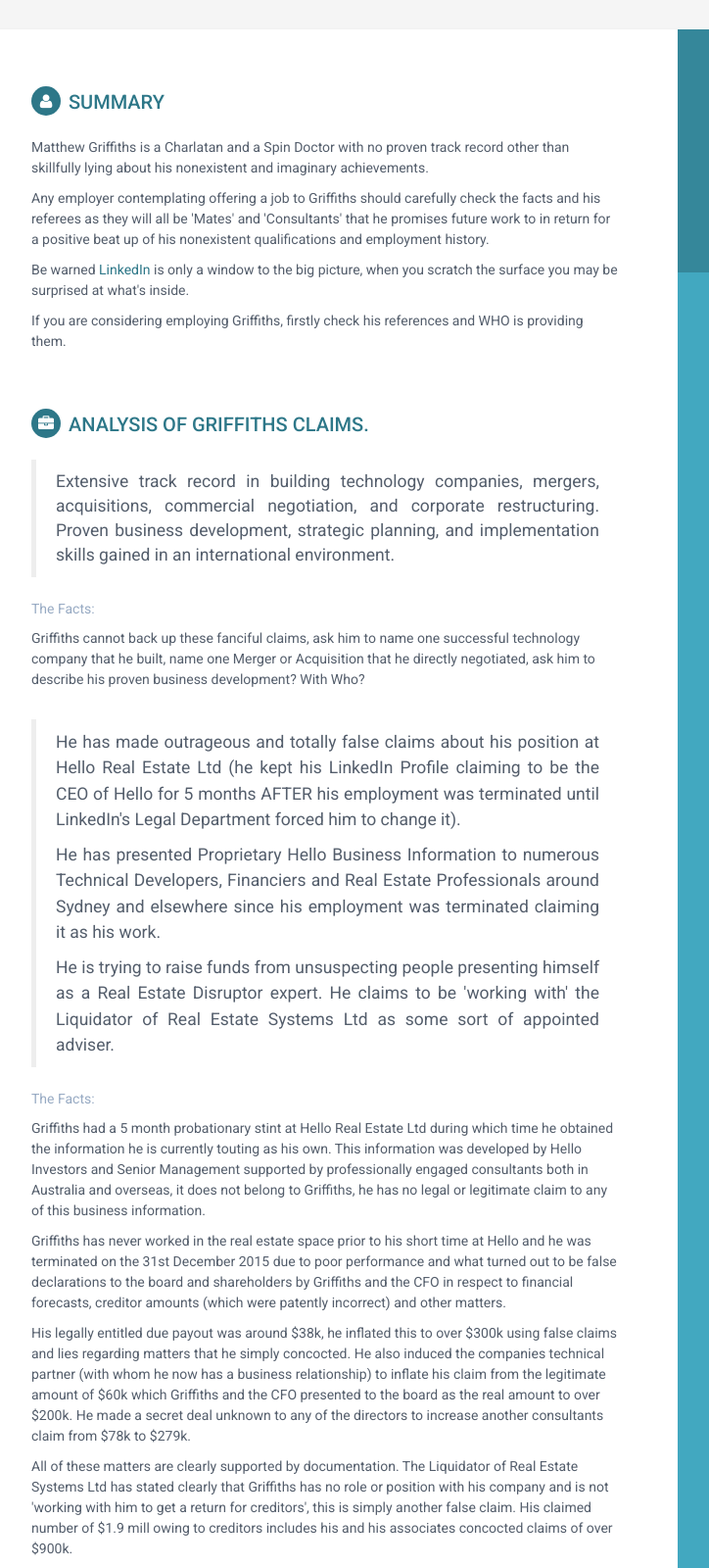
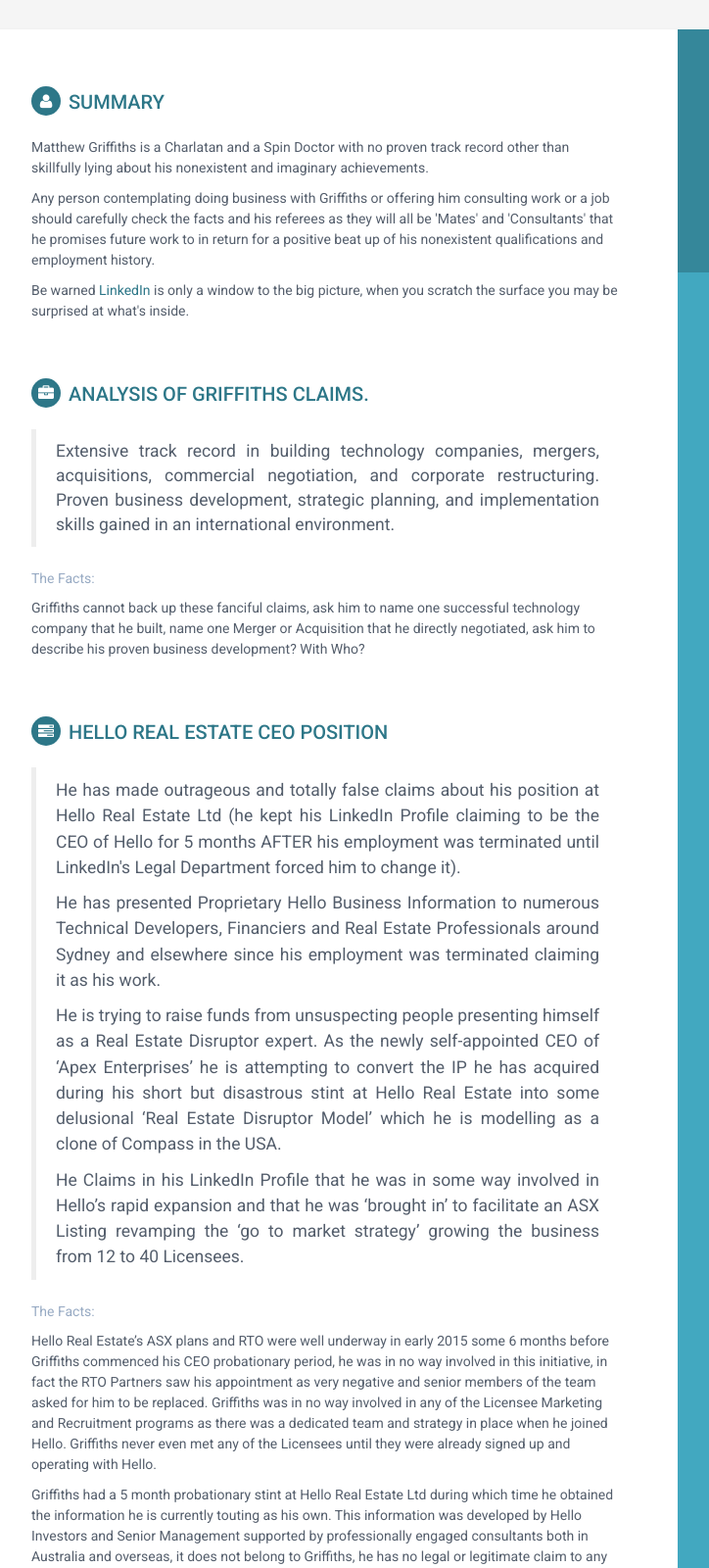
Before and after one commit to matthew-griffiths-sydney/matthew-griffiths-sydney.github.io, a plain HTML site: page index.html in a window 1280 px wide. Shown: the top 1600 px of the page at 98% size, 188-912 px from the left. Drawn offline with Linux system fonts and the light colour scheme.

Commit message:
second commit

```diff
--- a/index.html
+++ b/index.html
@@ -56,14 +56,14 @@
                         Matthew Griffiths is a Charlatan and a Spin Doctor with no proven track record other than skillfully lying about his nonexistent and imaginary achievements.
                     </p>
                     <P>
-                        Any employer contemplating offering a job to Griffiths should carefully check the facts and his referees as they will all be 'Mates' and 'Consultants' that he promises future work to in return for a positive beat up of his nonexistent qualifications and employment history.
+                        Any person contemplating doing business with Griffiths or offering him consulting work or a job should carefully check the facts and his referees as they will all be 'Mates' and 'Consultants' that he promises future work to in return for a positive beat up of his nonexistent qualifications and employment history.
                     </P>
                     <p>
                         Be warned <a href="https://www.linkedin.com/in/mtgriffiths" target="_blank">LinkedIn</a> is only a window to the big picture, when you scratch the surface you may be surprised at what's inside.
                     </p>
-                    <p>
+                   <!--  <p>
                         If you are considering employing Griffiths, firstly check his references and WHO is providing them.
-                    </p>
+                    </p> -->
 
                 </div><!--//summary-->
             </section><!--//section-->
@@ -80,12 +80,20 @@
                             <!-- <h3 class="job-title">Lead Developer</h3>
                             <div class="time">2015 - Present</div> -->
                         </div><!--//upper-row-->
+
                         <div class="company">The Facts:</div>
                     </div><!--//meta-->
                     <div class="details">
                         <p>Griffiths cannot back up these fanciful claims, ask him to name one successful technology company that he built, name one Merger or Acquisition that he directly negotiated, ask him to describe his proven business development? With Who? </p>
                     </div><!--//details-->
                 </div><!--//item-->
+
+
+
+        </section><!--//section-->
+         <section class="section experiences-section">
+                <h2 class="section-title"><i class="fa fa-tasks"></i>Hello Real Estate CEO Position</h2>
+
 
                 <div class="item">
                     <div class="meta">
@@ -94,7 +102,10 @@
                             <p>He has made outrageous and totally false claims about his position at Hello Real Estate Ltd (he kept his LinkedIn Profile claiming to be the CEO of Hello for 5 months AFTER his employment was terminated until LinkedIn's Legal Department forced him to change it). </p>
                             <p>
                                 He has presented Proprietary Hello Business Information to numerous Technical Developers, Financiers and Real Estate Professionals around Sydney and elsewhere since his employment was terminated claiming it as his work.</p>
-                                <p>He is trying to raise funds from unsuspecting people presenting himself as a Real Estate Disruptor expert. He claims to be 'working with' the Liquidator of Real Estate Systems Ltd as some sort of appointed adviser.</p>
+                                <p>He is trying to raise funds from unsuspecting people presenting himself as a Real Estate Disruptor expert. As the newly self-appointed CEO of ‘Apex Enterprises’ he is attempting to convert the IP he has acquired during his short but disastrous stint at Hello Real Estate into some delusional ‘Real Estate Disruptor Model’ which he is modelling as a clone of Compass in the USA.</p>
+                                <p>
+                                He Claims in his LinkedIn Profile that he was in some way involved in Hello’s rapid expansion and that he was ‘brought in’ to facilitate an ASX Listing revamping the ‘go to market strategy’ growing the business from 12 to 40 Licensees.
+                                </p>
                             </blockquote>
                            <!--  <h3 class="job-title company">Hello Real Estate Ltd  </h3> -->
                             <!-- <div class="time">2014 - 2015</div> -->
@@ -102,13 +113,14 @@
                         <div class="company">The Facts:</div>
                     </div><!--//meta-->
                     <div class="details">
+                       <p>
+                       	Hello Real Estate’s ASX plans and RTO were well underway in early 2015 some 6 months before Griffiths commenced his CEO probationary period, he was in no way involved in this initiative, in fact the RTO Partners saw his appointment as very negative and senior members of the team asked for him to be replaced. Griffiths was in no way involved in any of the Licensee Marketing and Recruitment programs as there was a dedicated team and strategy in place when he joined Hello. Griffiths never even met any of the Licensees until they were already signed up and operating with Hello.
+                       </p>
                        <p>Griffiths had a 5 month probationary stint at Hello Real Estate Ltd during which time he obtained the information he is currently touting as his own. This information was developed by Hello Investors and Senior Management supported by professionally engaged consultants both in Australia and overseas, it does not belong to Griffiths, he has no legal or legitimate claim to any of this business information.</p>
 
                        <p>
                         Griffiths has never worked in the real estate space prior to his short time at Hello and he was terminated on the 31st December 2015 due to poor performance and what turned out to be false declarations to the board and shareholders by Griffiths and the CFO in respect to financial forecasts, creditor amounts (which were patently incorrect) and other matters. </p>
-                        <p>His legally entitled due payout was around $38k, he inflated this to over $300k using false claims and lies regarding matters that he simply concocted. He also induced the companies technical partner (with whom he now has a business relationship) to inflate his claim from the legitimate amount of $60k which Griffiths and the CFO presented to the board as the real amount to over $200k. He made a secret deal unknown to any of the directors to increase another consultants claim from $78k to $279k.
-                    </p>
-                    <p>All of these matters are clearly supported by documentation. The Liquidator of Real Estate Systems Ltd has stated clearly that Griffiths has no role or position with his company and is not 'working with him to get a return for creditors', this is simply another false claim. His claimed number of $1.9 mill owing to creditors includes his and his associates concocted claims of over $900k.</p>
+
 
                 </div><!--//details-->
             </div><!--//item-->
@@ -161,7 +173,7 @@
 <footer class="footer">
     <div class="text-center">
         <!--/* This template is released under the Creative Commons Attribution 3.0 License. Please keep the attribution link below when using for your own project. Thank you for your support. :) If you'd like to use the template without the attribution, you can check out other license options via our website: themes.3rdwavemedia.com */-->
-        <small class="copyright">If you are considering employing <a href="" target="_blank">Griffiths</a>, firstly check his references and WHO is providing them </small>
+        <small class="copyright">If you are considering doing any business with <a href="" target="_blank">Griffiths</a>, firstly check his references and WHO is providing them. </small>
     </div><!--//container-->
 </footer><!--//footer-->
 
```
